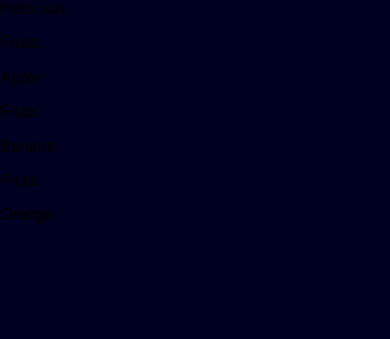
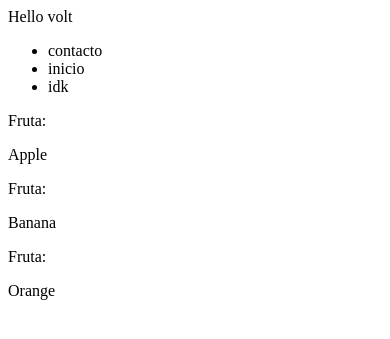
Before and after one commit to saul365/voltDirectory, a PHP site: template app/views/index/index.volt.php in a window 390 px wide. Shown: the top 339 px of the page. Run offline with PHP 8.4, Linux system fonts and the light colour scheme; the template is opened without the code that fills it, so the values that code supplies are empty.

Commit message:
Started phonebook's html structure

```diff
--- a/app/controllers/IndexController.php
+++ b/app/controllers/IndexController.php
@@ -5,6 +5,8 @@ class IndexController extends Controller
 {
     public function indexAction()
     {
+		$this->assets->addCss('css/style.css');
+      $this->assets->addCss('css/index.css');
 		$this->view->render('index','index');
     }
 }
--- a/app/views/index/index.volt.php
+++ b/app/views/index/index.volt.php
@@ -1,16 +1,26 @@
 <html>
 	<head>
 		<title>Saul Great Domain</title>
-		<link rel="stylesheet" href="css/normalize.css">
-      <link rel="stylesheet" href="css/style.css">
-
+		<?= $this->assets->outputCss() ?>
 	</head>
 	<body>
-		<p>Hello volt</p>
-		<?php $myArray = ['Apple', 'Banana', 'Orange']; ?>
-		<?php foreach ($myArray as $fruit) { ?>
-			<p>Fruta:</p>
-			<p><?= $fruit ?> </p>
-		<?php } ?>
+		<header>
+		<pstyle="margin:0">Hello volt</p>
+		<nav>
+			<ul id="navi">
+				<li class="navigation_block">contacto</li>
+				<li class="navigation_block">inicio</li>
+				<li class="navigation_block">idk</li>
+			</ul>
+			<div class="clear"> </div>
+		</nav>
+		</header>
+		<main>
+			<?php $myArray = ['Apple', 'Banana', 'Orange']; ?>
+			<?php foreach ($myArray as $fruit) { ?>
+				<p>Fruta:</p>
+				<p><?= $fruit ?> </p>
+			<?php } ?>
+		</main>
 	</body>
 </html>
--- a/app/views/index/css/style.css
+++ b/public/css/style.css
@@ -8,7 +8,6 @@ Developed @ One Month in NYC
 */
 
 body {
-	background: url('../images/cookie-monster.jpg');
 	/* the follow is the code to have the image display as a full page */
 	background-position: center;
 	background-attachment: fixed;
@@ -16,5 +15,28 @@ body {
 	-moz-background-size: cover;
 	-o-background-size: cover;
 	background-size: cover;
-	background: #000020;
+	background: #807E7F;
+	margin: 0;
 }
+
+.clear {
+        clear: both;
+}
+
+#navi{
+	float: right;
+	margin-right:3px;
+}
+
+.navigation_block{
+	float:left;
+	display:block;
+	padding: 2px;
+	border: 1px solid;
+}
+
+header{
+	text-align: center;
+	background: #E9ECEE;
+	padding: 5px;
+}
```
Also changed, not shown: public/css/normalize.css (renamed from app/views/index/css/normalize.css), 1 other file.
